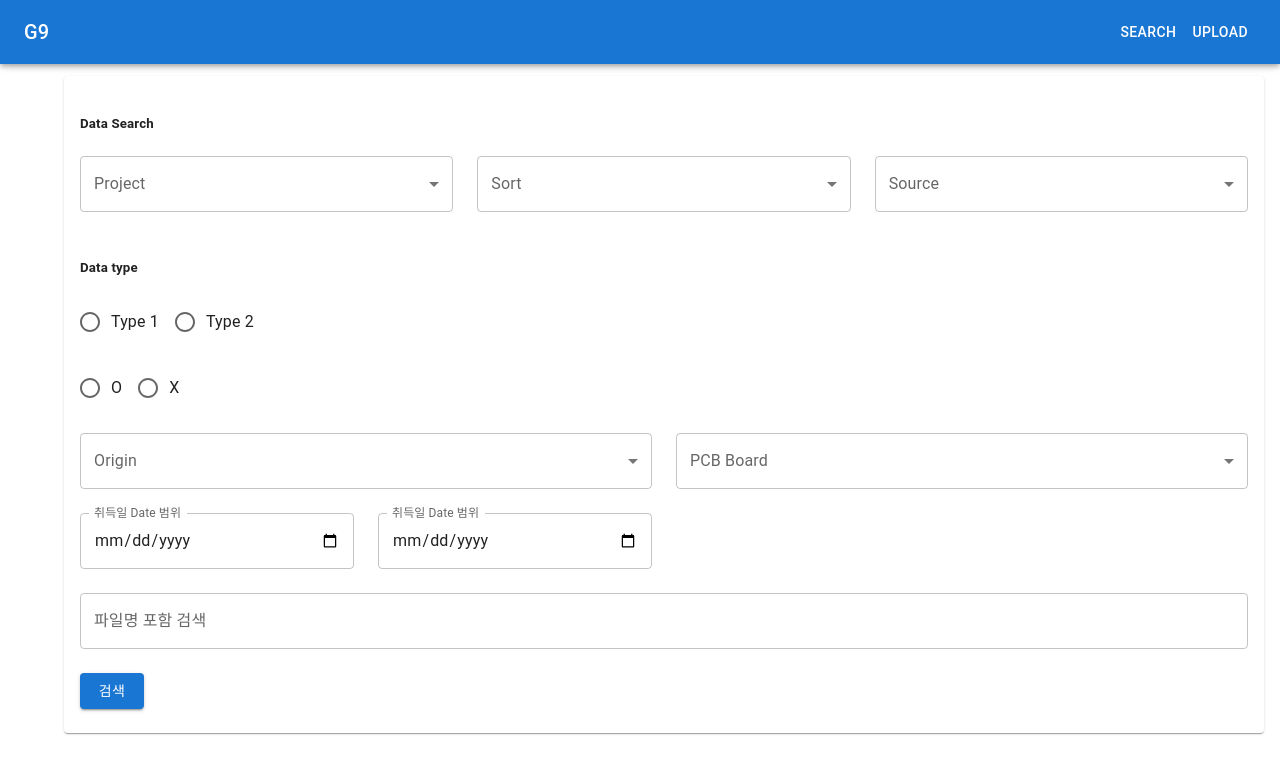
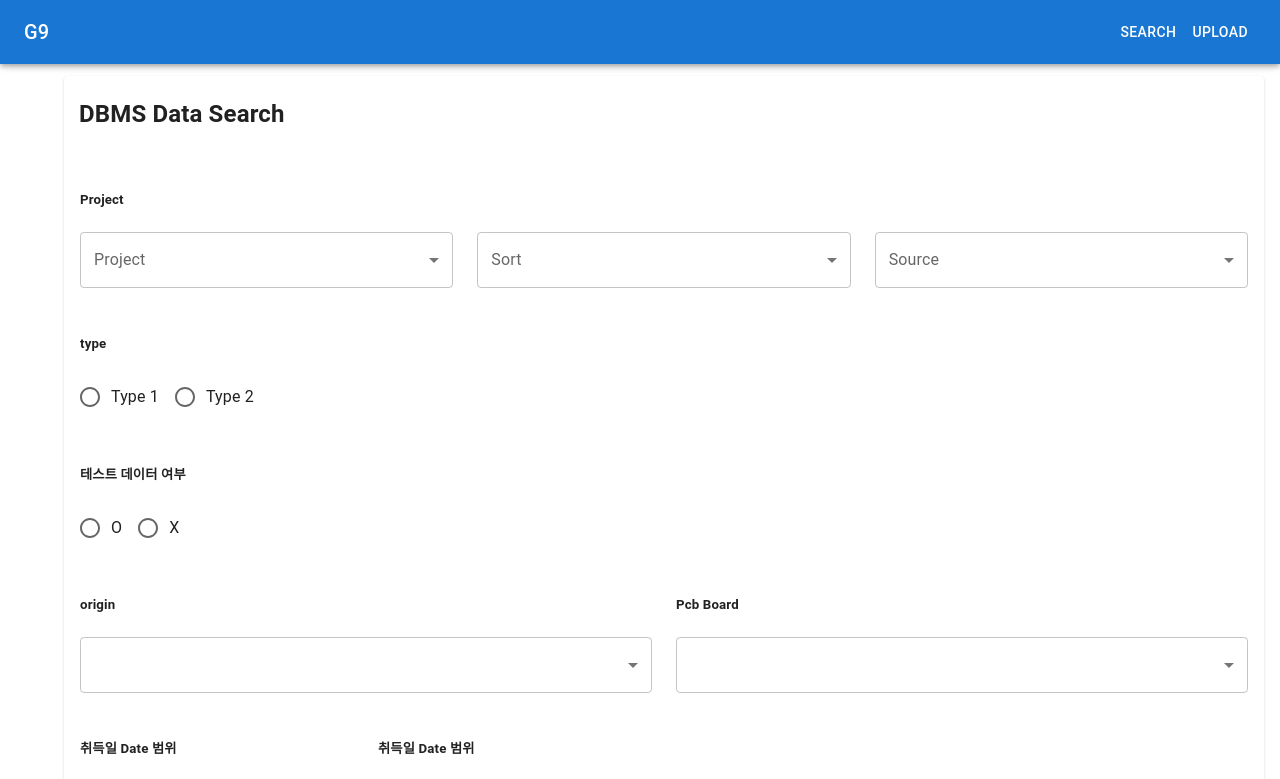
Before and after one commit to saulsol/G9, a React (Create React App) app: page / in a window 1280 px wide. Shown: the top 779 px of the page. Built offline with nearby package versions, Linux system fonts and the light colour scheme.

Commit message:
update image upload page

```diff
--- a/src/pages/SearchPage.js
+++ b/src/pages/SearchPage.js
@@ -52,8 +52,11 @@ const SearchPage = (props) =>{
             }}>
                 <Toolbar />
                 <Card>
+                    <h2 className="font-weight-bolder" style={{
+                        marginLeft :'15px'
+                    }} >DBMS Data Search</h2>
                     <CardContent>
-                        <h5 className="font-weight-bolder">Data Search</h5>
+                        <h5 className="font-weight-bolder">Project</h5>
                         <Grid container spacing={3}>
                             <Grid item xs={12} sm={4}>
                                 <FormControl fullWidth>
@@ -111,7 +114,7 @@ const SearchPage = (props) =>{
                             </Grid>
 
                             <Grid item xs={12}>
-                                <h5 className="font-weight-bolder">Data type</h5>
+                                <h5 className="font-weight-bolder">type</h5>
                                 <FormControl component="fieldset">
                                     <RadioGroup row value={dataType} onChange={(e) => setDataType(e.target.value)}>
 
@@ -127,7 +130,8 @@ const SearchPage = (props) =>{
                                 </FormControl>
                             </Grid>
                             <Grid item xs={12}>
-                            <FormControl component="fieldset">
+                                <h5 className="font-weight-bolder">테스트 데이터 여부</h5>
+                                <FormControl component="fieldset">
                                     <RadioGroup row value={isTestset} onChange={(e) => setIsTestset(e.target.value)}>
                                         <FormControlLabel value="1" control={<Radio/>} label="O"/>
                                         <FormControlLabel value="0" control={<Radio/>} label="X"/>
@@ -136,7 +140,7 @@ const SearchPage = (props) =>{
                             </Grid>
                             <Grid item xs={12} sm={6}>
                                 <FormControl fullWidth>
-                                    <InputLabel id="origin-label">Origin</InputLabel>
+                                    <h5 className="font-weight-bolder">origin</h5>
                                     <Select
                                         labelId="origin-label"
                                         id="choices-origin"
@@ -154,7 +158,7 @@ const SearchPage = (props) =>{
                             </Grid>
                             <Grid item xs={12} sm={6}>
                                 <FormControl fullWidth>
-                                    <InputLabel id="pcb-board-label">PCB Board</InputLabel>
+                                    <h5 className="font-weight-bolder">Pcb Board</h5>
                                     <Select
                                         labelId="pcb-board-label"
                                         id="choices-pcb_board"
@@ -172,8 +176,9 @@ const SearchPage = (props) =>{
                             </Grid>
                             <Grid item xs={12} sm={3}>
                                 <FormControl fullWidth>
+                                    <h5 className="font-weight-bolder">취득일 Date 범위</h5>
                                     <TextField
-                                        label="취득일 Date 범위"
+
                                         type="date"
                                         value={date}
                                         onChange={(e) => setDate(e.target.value)}
@@ -183,8 +188,9 @@ const SearchPage = (props) =>{
                             </Grid>
                             <Grid item xs={12} sm={3}>
                                 <FormControl fullWidth>
+                                    <h5 className="font-weight-bolder">취득일 Date 범위</h5>
                                     <TextField
-                                        label="취득일 Date 범위"
+
                                         type="date"
                                         value={endDate}
                                         onChange={(e) => setEndDate(e.target.value)}
@@ -193,18 +199,22 @@ const SearchPage = (props) =>{
                                 </FormControl>
                             </Grid>
                             <Grid item xs={12}>
+                                <h5 className="font-weight-bolder">파일명 포함 검색</h5>
                                 <TextField
                                     fullWidth
-                                    label="파일명 포함 검색"
                                     placeholder="파일명 검색"
                                     value={imageTitle}
                                     onChange={(e) => setImageTitle(e.target.value)}
                                 />
                             </Grid>
                             <Grid item xs={12} className="mt-4">
-                                <div style={{display: 'flex', justifyContent: 'space-between', alignItems: 'center'}}>
+                                <div style={{display: 'center', justifyContent: 'space-between', alignItems: 'center'}}>
                                     {totalItems > 0 && <div>검색 데이터 개수: {totalItems}</div>}
-                                    <Button variant="contained" color="primary" onClick={() => fetchArticles(1)}>
+                                    <Button variant="contained" color="primary" onClick={() => fetchArticles(1)}
+                                            sx={{
+                                                    justifyContent: 'center',
+                                                    alignItems: 'center'
+                                    }}>
                                         검색
                                     </Button>
                                 </div>
@@ -213,10 +223,9 @@ const SearchPage = (props) =>{
                     </CardContent>
                 </Card>
             </Box>
-       </BasicLayout>
+        </BasicLayout>
     );
 }
-
 
 
 export default SearchPage;
```
